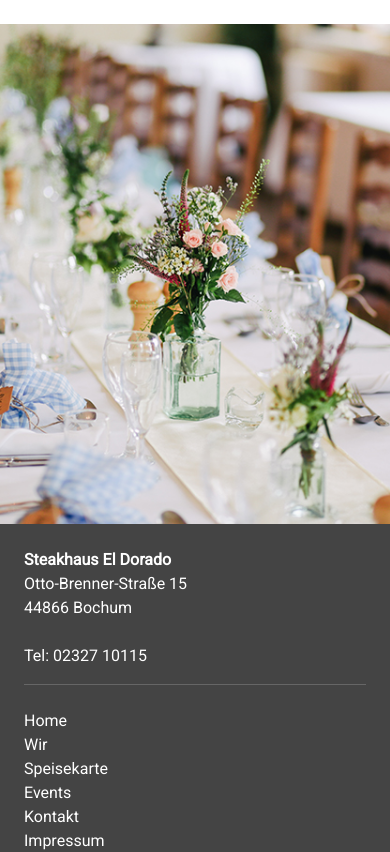
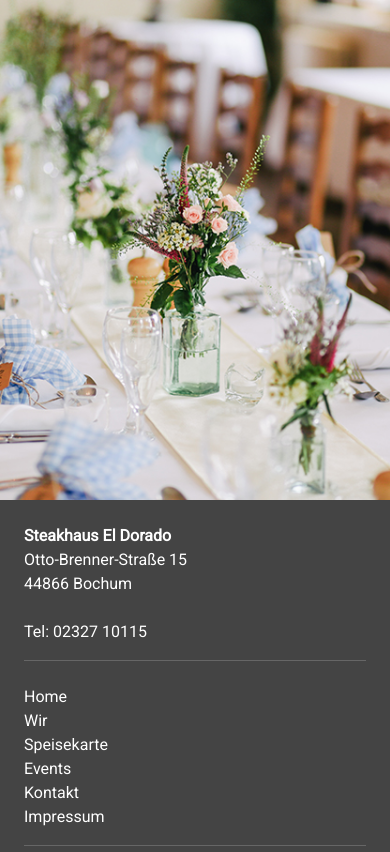
Before and after one commit to meltsynv/testproduction30, a React (Create React App) app: page /#/ in a window 390 px wide. Shown: the part 4428-5280 px from the top of the page. Built offline with nearby package versions, Linux system fonts and the light colour scheme.

Commit message:
zoomen mobile anpassen, impressum angepasst

```diff
--- a/public/index.html
+++ b/public/index.html
@@ -13,7 +13,6 @@
   <link rel="icon" type="image/png" sizes="16x16" href="/favicon-16x16.png">
   <link rel="mask-icon" href="/safari-pinned-tab.svg" color="#5bbad5">
   <meta name="msapplication-TileColor" content="#da532c">
-  >
   <!--
       manifest.json provides metadata used when your web app is installed on a
       user's mobile device or desktop. See https://developers.google.com/web/fundamentals/web-app-manifest/
--- a/src/App.sass
+++ b/src/App.sass
@@ -1,6 +1,7 @@
 body
   background-color: #111111
   touch-action: pan-y
+  overflow: hidden
 
 .App
   background-color: #111111
```
